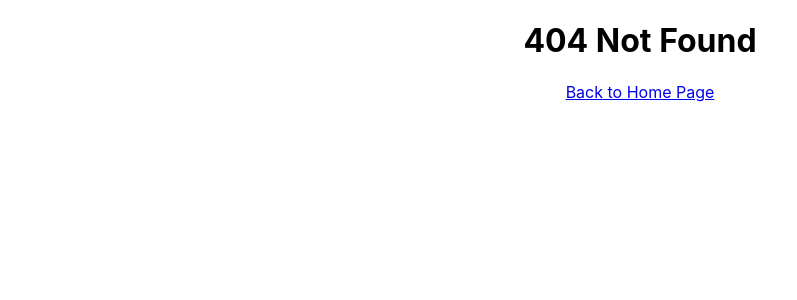
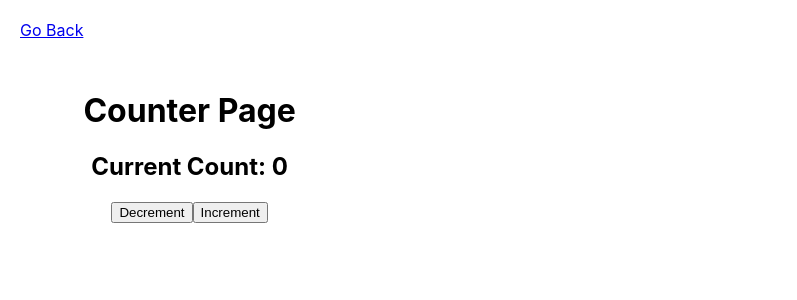
Before and after one commit to docia/rtk_query_practice, a React (Create React App) app: page /counter in a window 1280 px wide. Before the commit this address had no page. Shown: the top 300 px of the page, without its empty margins (0-797 px from the left). Built offline with nearby package versions, Linux system fonts and the light colour scheme.

Commit message:
used Context for Counter

```diff
--- a/src/App.tsx
+++ b/src/App.tsx
@@ -4,6 +4,7 @@ import { createBrowserRouter, RouterProvider } from "react-router-dom";
 import NotFound from "./features/pages/NotFoundPage/NotFound";
 import HomePage from "./features/pages/HomePage/HomePage";
 import DragAndDrop from "./features/pages/DragAndDropPage/DragAndDrop";
+import Counter from "./features/pages/CounterPage/Counter";
 
 const router = createBrowserRouter([
 	{
@@ -26,6 +27,11 @@ const router = createBrowserRouter([
 		element: <DragAndDrop />,
 		errorElement: <NotFound />,
 	},
+	{
+		path: "/counter",
+		element: <Counter />,
+		errorElement: <NotFound />,
+	},
 ]);
 
 function App() {
--- /dev/null
+++ b/src/features/pages/CounterPage/Counter.tsx
@@ -0,0 +1,21 @@
+import { CounterProvider } from "./CounterContext";
+import CounterDisplay from "./CounterDisplay";
+import CounterControls from "./CounterControls";
+import GoBack from "../../components/GoBack";
+
+const Counter = () => {
+	return (
+		<CounterProvider>
+			<div className="container">
+				<GoBack />
+				<div style={{ textAlign: "center", marginTop: "50px" }}>
+					<h1>Counter Page</h1>
+					<CounterDisplay />
+					<CounterControls />
+				</div>
+			</div>
+		</CounterProvider>
+	);
+};
+
+export default Counter;
--- /dev/null
+++ b/src/features/pages/CounterPage/CounterContext.tsx
@@ -0,0 +1,32 @@
+import { createContext, useContext, useState } from "react";
+
+interface CounterContextType {
+	count: number;
+	increment: () => void;
+	decrement: () => void;
+}
+
+const CounterContext = createContext<CounterContextType | undefined>(undefined);
+
+export const useCounter = (): CounterContextType => {
+	const context = useContext(CounterContext);
+	if (!context) {
+		throw new Error("useCounter must be used within a CounterProvider");
+	}
+	return context;
+};
+
+export const CounterProvider: React.FC<{ children: React.ReactNode }> = ({
+	children,
+}) => {
+	const [count, setCount] = useState<number>(0);
+
+	const increment = () => setCount((prev) => prev + 1);
+	const decrement = () => setCount((prev) => prev - 1);
+
+	return (
+		<CounterContext.Provider value={{ count, increment, decrement }}>
+			{children}
+		</CounterContext.Provider>
+	);
+};
--- /dev/null
+++ b/src/features/pages/CounterPage/CounterControls.tsx
@@ -0,0 +1,14 @@
+import { useCounter } from "./CounterContext";
+
+const CounterControls = () => {
+	const { increment, decrement } = useCounter();
+
+	return (
+		<div>
+			<button onClick={decrement}>Decrement</button>
+			<button onClick={increment}>Increment</button>
+		</div>
+	);
+};
+
+export default CounterControls;
--- /dev/null
+++ b/src/features/pages/CounterPage/CounterDisplay.tsx
@@ -0,0 +1,13 @@
+import { useCounter } from "./CounterContext";
+
+const CounterDisplay = () => {
+	const { count } = useCounter();
+
+	return (
+		<div>
+			<h2>Current Count: {count}</h2>
+		</div>
+	);
+};
+
+export default CounterDisplay;
--- a/src/features/pages/HomePage/HomePage.tsx
+++ b/src/features/pages/HomePage/HomePage.tsx
@@ -8,6 +8,7 @@ function HomePage() {
 			<Link to="/todolist">To Do List</Link>
 			<Link to="/pokemons">Pokemons</Link>
 			<Link to="/dragandrop">Drag and Drop</Link>
+			<Link to="/counter">Counter</Link>
 		</div>
 	);
 }
```
